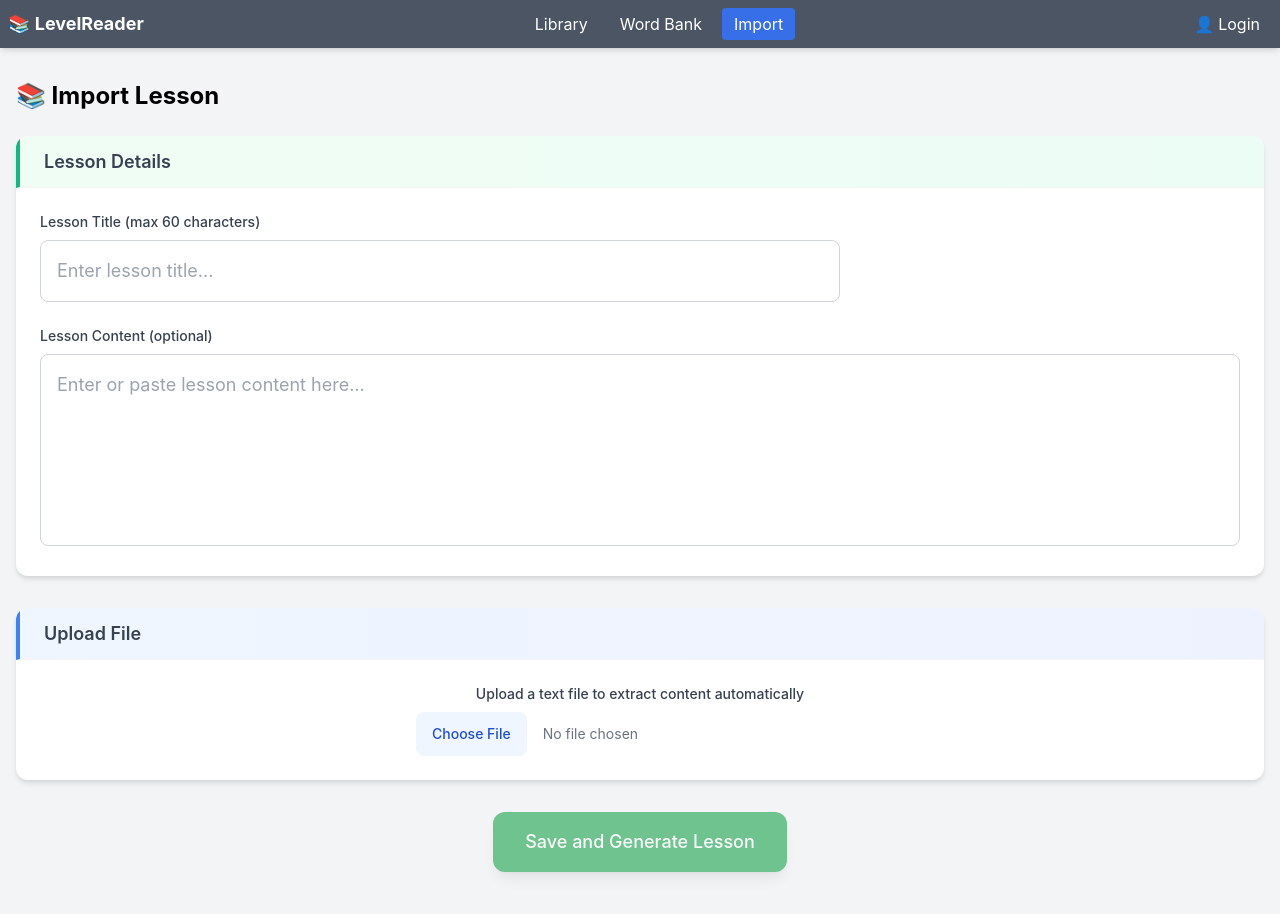
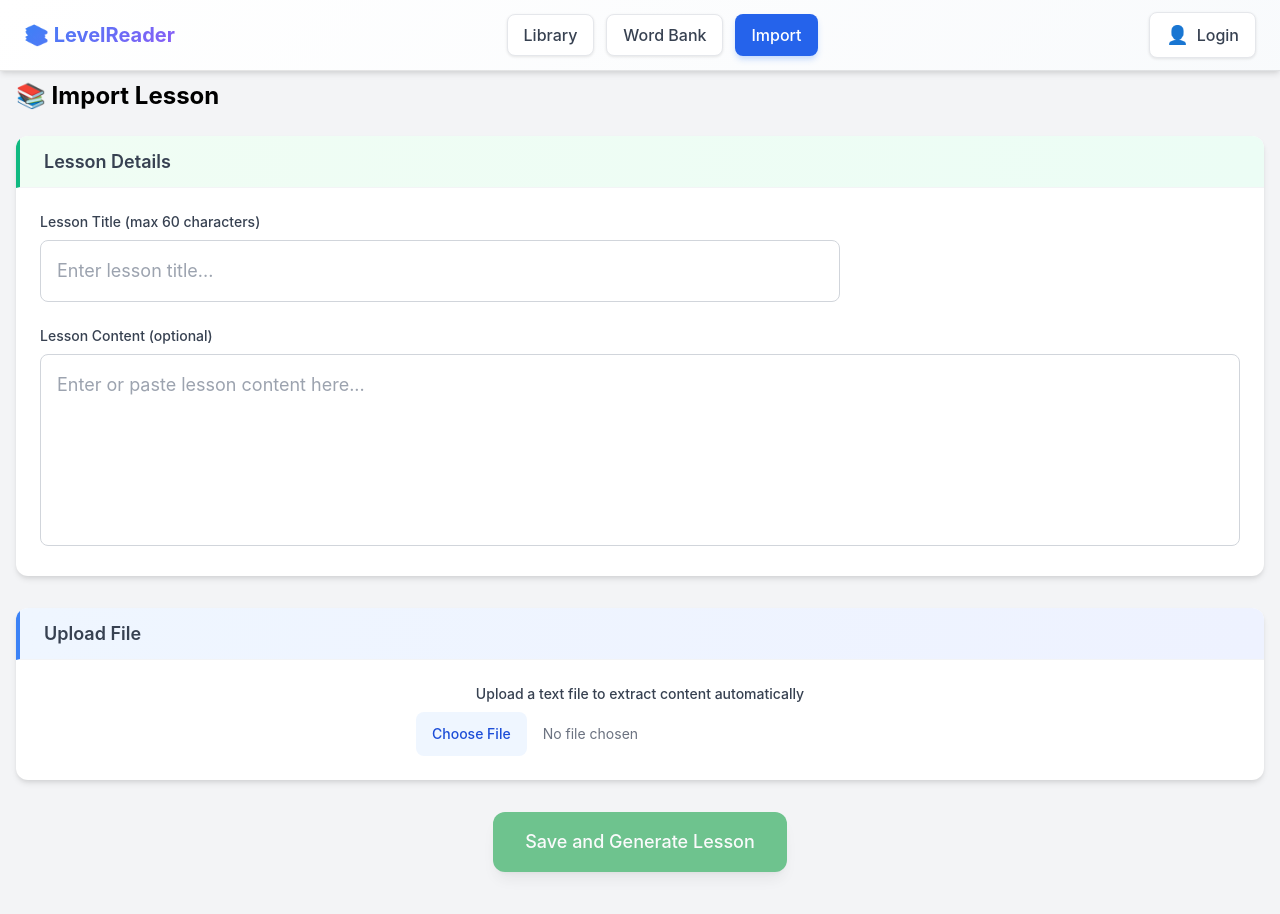
Before and after one commit to oskarmeister/levelreader-react, a React (Create React App) app: page /import in a window 1280 px wide. Shown: the top 914 px of the page. Built offline with nearby package versions, Linux system fonts and the light colour scheme.

Commit message:
Redesign navigation bar with modern card styling
cgen-0ae337d48ecf4fa7a3844600c94808e9

```diff
--- a/src/components/Nav.js
+++ b/src/components/Nav.js
@@ -1,6 +1,6 @@
-import React, { useContext } from 'react';
-import { useNavigate, useLocation } from 'react-router-dom';
-import AppContext from '../context/AppContext';
+import React, { useContext } from "react";
+import { useNavigate, useLocation } from "react-router-dom";
+import AppContext from "../context/AppContext";
 
 const Nav = () => {
   const { state } = useContext(AppContext);
@@ -8,31 +8,71 @@ const Nav = () => {
   const location = useLocation();
 
   const tabs = [
-    { id: 'tab-library', label: 'Library', path: '/library' },
-    { id: 'tab-wordbank', label: 'Word Bank', path: '/wordbank' },
-    { id: 'tab-import', label: 'Import', path: '/import' },
+    { id: "tab-library", label: "Library", path: "/library" },
+    { id: "tab-wordbank", label: "Word Bank", path: "/wordbank" },
+    { id: "tab-import", label: "Import", path: "/import" },
   ];
 
   return (
-    <nav className="fixed top-0 left-0 right-0 bg-secondary z-50 flex justify-between items-center p-2 shadow-md">
-      <div className="logo text-white font-bold text-lg">📚 LevelReader</div>
-      <div className="tabs flex">
-        {tabs.map(tab => (
+    <nav
+      className="fixed top-0 left-0 right-0 z-50 flex justify-between items-center"
+      style={{
+        background:
+          "linear-gradient(135deg, rgba(255, 255, 255, 0.95) 0%, rgba(248, 250, 252, 0.95) 100%)",
+        backdropFilter: "blur(10px)",
+        borderBottom: "1px solid rgba(0, 0, 0, 0.1)",
+        boxShadow:
+          "0 4px 6px -1px rgba(0, 0, 0, 0.1), 0 2px 4px -1px rgba(0, 0, 0, 0.06)",
+        padding: "12px 24px",
+      }}
+    >
+      <div
+        className="logo font-bold text-xl"
+        style={{
+          background: "linear-gradient(135deg, #3B82F6 0%, #8B5CF6 100%)",
+          WebkitBackgroundClip: "text",
+          WebkitTextFillColor: "transparent",
+          backgroundClip: "text",
+        }}
+      >
+        📚 LevelReader
+      </div>
+
+      <div className="tabs flex gap-3">
+        {tabs.map((tab) => (
           <button
             key={tab.id}
-            className={`px-3 py-1 rounded mr-2 text-white ${location.pathname === tab.path ? 'bg-primary' : 'bg-gray-600 hover:bg-gray-500'}`}
-            onClick={() => state.token ? navigate(tab.path) : navigate('/account')}
+            className={`px-4 py-2 rounded-lg font-medium transition-all transform hover:scale-105 ${
+              location.pathname === tab.path
+                ? "bg-blue-600 text-white shadow-md"
+                : "bg-white text-gray-700 hover:bg-blue-50 hover:text-blue-600 border border-gray-200 hover:border-blue-300"
+            }`}
+            onClick={() =>
+              state.token ? navigate(tab.path) : navigate("/account")
+            }
+            style={{
+              boxShadow:
+                location.pathname === tab.path
+                  ? "0 4px 6px -1px rgba(59, 130, 246, 0.3)"
+                  : "0 1px 3px 0 rgba(0, 0, 0, 0.1)",
+            }}
           >
             {tab.label}
           </button>
         ))}
       </div>
+
       <button
-        className="profile-btn flex items-center bg-gray-600 text-white px-3 py-1 rounded hover:bg-gray-500"
-        onClick={() => navigate('/account')}
+        className="profile-btn flex items-center bg-white text-gray-700 px-4 py-2 rounded-lg hover:bg-gray-50 border border-gray-200 hover:border-gray-300 transition-all transform hover:scale-105"
+        onClick={() => navigate("/account")}
+        style={{
+          boxShadow: "0 1px 3px 0 rgba(0, 0, 0, 0.1)",
+        }}
       >
-        <span className="user-icon mr-1">👤</span>
-        <span id="username-display">{state.username || 'Login'}</span>
+        <span className="user-icon mr-2 text-lg">👤</span>
+        <span className="font-medium" id="username-display">
+          {state.username || "Login"}
+        </span>
       </button>
     </nav>
   );
```
